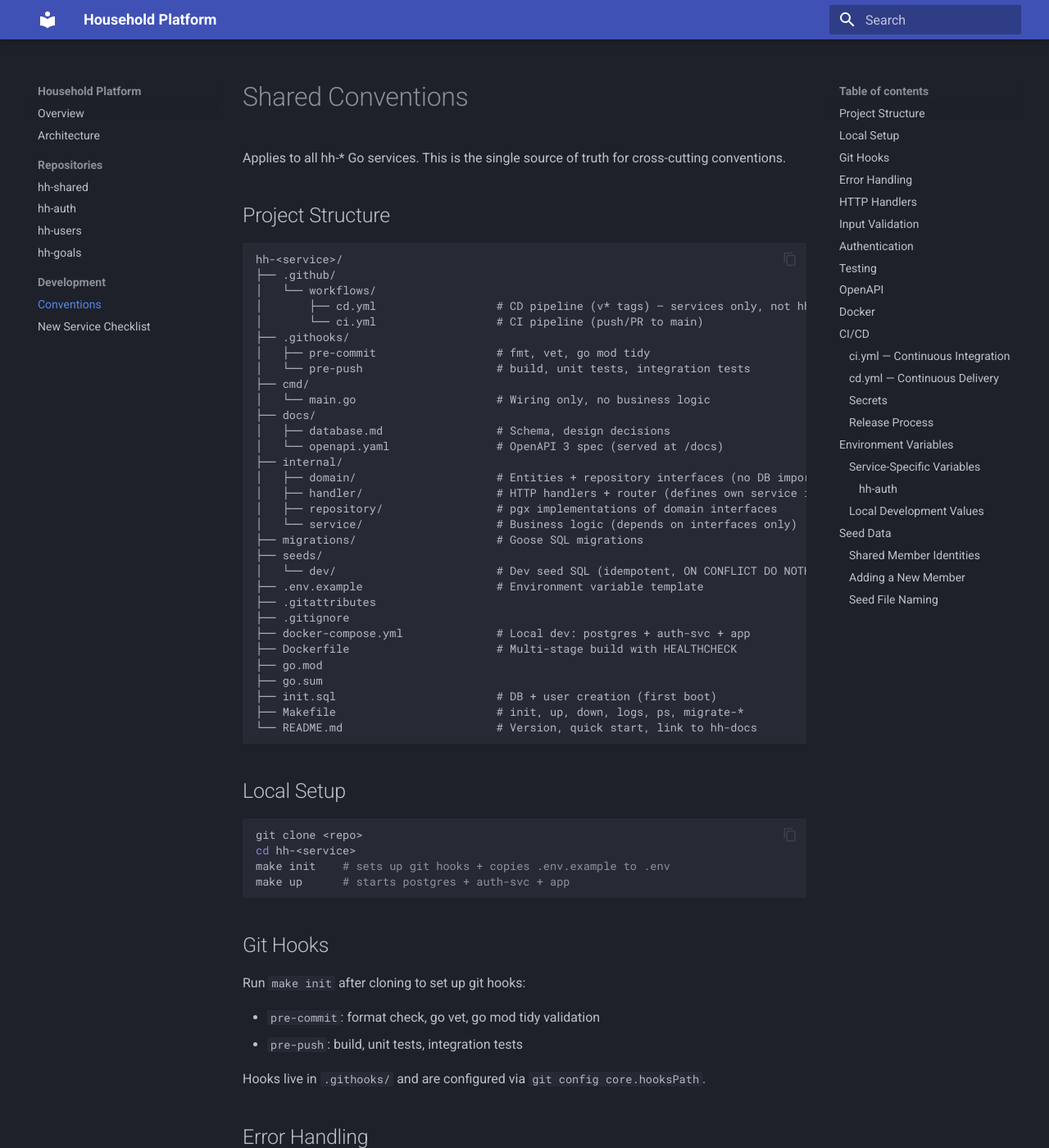
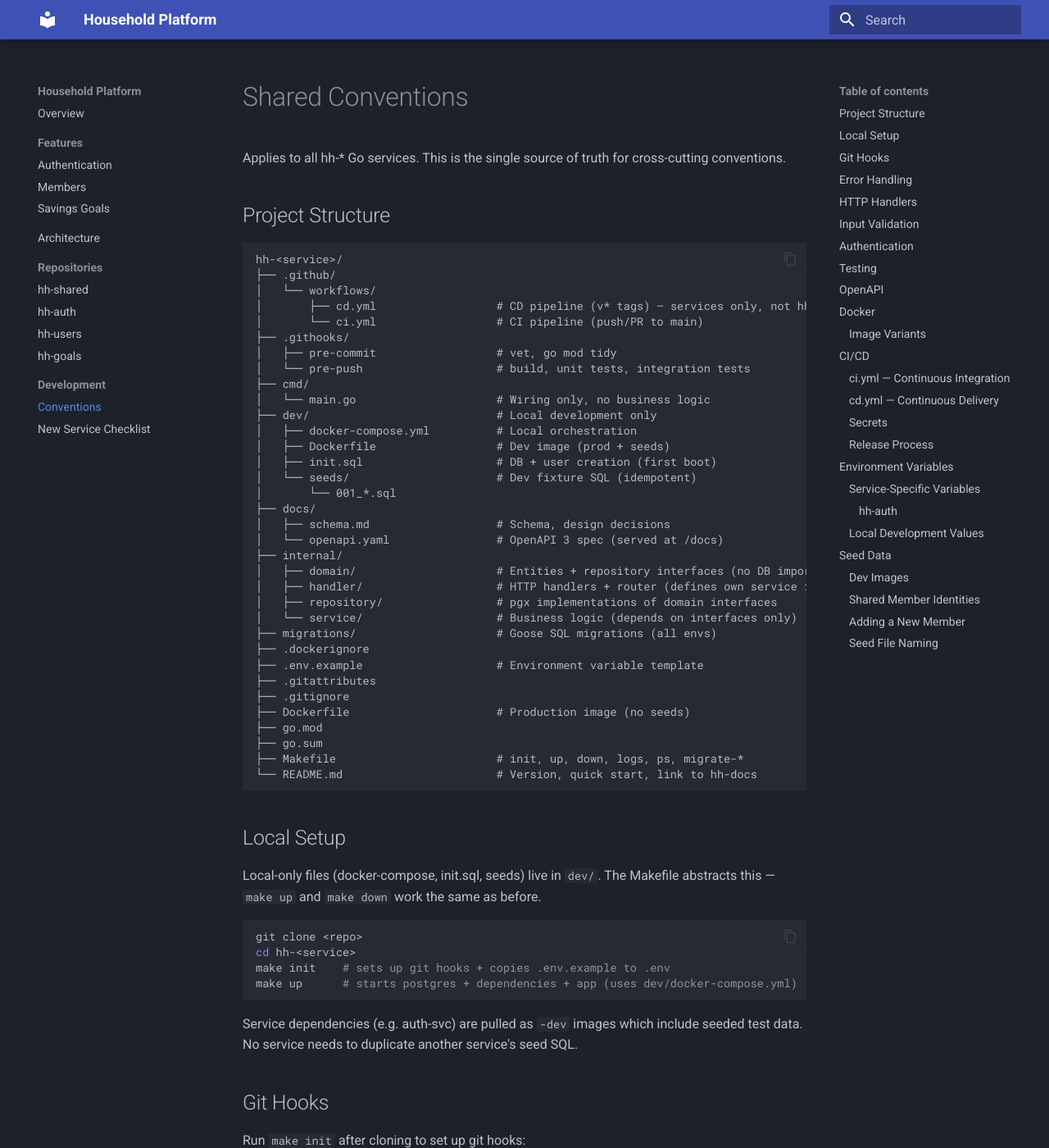
Before and after one commit to tiagorocha94/hh-docs, an MkDocs documentation site: the page built from docs/conventions.md, in a window 1280 px wide and 1400 px high. Shown: the whole window at 82% size. Built offline with MkDocs 1.6.1 and Material for MkDocs 9.7.7, drawn with Linux system fonts in a browser that asks for light colours; some of the changed text lies outside the part shown.

Commit message:
docs: add Features section, fix outdated conventions, update versions
- Add user-facing Features section (auth, members, savings goals)
- Restructure index.md with two-audience navigation (features vs dev)
- Remove gofmt references from conventions and CI steps
- Fix config validation docs to match actual implementation
- Update hh-shared version to v0.11.0
- Update testutil package description with new response helpers

````diff
--- a/docs/conventions.md
+++ b/docs/conventions.md
@@ -12,47 +12,57 @@ hh-<service>/
 │       ├── cd.yml                  # CD pipeline (v* tags) — services only, not hh-shared
 │       └── ci.yml                  # CI pipeline (push/PR to main)
 ├── .githooks/
-│   ├── pre-commit                  # fmt, vet, go mod tidy
+│   ├── pre-commit                  # vet, go mod tidy
 │   └── pre-push                    # build, unit tests, integration tests
 ├── cmd/
 │   └── main.go                     # Wiring only, no business logic
+├── dev/                            # Local development only
+│   ├── docker-compose.yml          # Local orchestration
+│   ├── Dockerfile                  # Dev image (prod + seeds)
+│   ├── init.sql                    # DB + user creation (first boot)
+│   └── seeds/                      # Dev fixture SQL (idempotent)
+│       └── 001_*.sql
 ├── docs/
-│   ├── database.md                 # Schema, design decisions
+│   ├── schema.md                   # Schema, design decisions
 │   └── openapi.yaml                # OpenAPI 3 spec (served at /docs)
 ├── internal/
 │   ├── domain/                     # Entities + repository interfaces (no DB imports)
 │   ├── handler/                    # HTTP handlers + router (defines own service interface)
 │   ├── repository/                 # pgx implementations of domain interfaces
 │   └── service/                    # Business logic (depends on interfaces only)
-├── migrations/                     # Goose SQL migrations
-├── seeds/
-│   └── dev/                        # Dev seed SQL (idempotent, ON CONFLICT DO NOTHING)
+├── migrations/                     # Goose SQL migrations (all envs)
+├── .dockerignore
 ├── .env.example                    # Environment variable template
 ├── .gitattributes
 ├── .gitignore
-├── docker-compose.yml              # Local dev: postgres + auth-svc + app
-├── Dockerfile                      # Multi-stage build with HEALTHCHECK
+├── Dockerfile                      # Production image (no seeds)
 ├── go.mod
 ├── go.sum
-├── init.sql                        # DB + user creation (first boot)
 ├── Makefile                        # init, up, down, logs, ps, migrate-*
 └── README.md                       # Version, quick start, link to hh-docs
 ```
 
 ## Local Setup
 
+Local-only files (docker-compose, init.sql, seeds) live in `dev/`. The
+Makefile abstracts this — `make up` and `make down` work the same as before.
+
 ```bash
 git clone <repo>
 cd hh-<service>
 make init    # sets up git hooks + copies .env.example to .env
-make up      # starts postgres + auth-svc + app
+make up      # starts postgres + dependencies + app (uses dev/docker-compose.yml)
 ```
+
+Service dependencies (e.g. auth-svc) are pulled as `-dev` images which
+include seeded test data. No service needs to duplicate another service's
+seed SQL.
 
 ## Git Hooks
 
 Run `make init` after cloning to set up git hooks:
 
-- `pre-commit`: format check, go vet, go mod tidy validation
+- `pre-commit`: go vet, go mod tidy validation
 - `pre-push`: build, unit tests, integration tests
 
 Hooks live in `.githooks/` and are configured via `git config core.hooksPath`.
@@ -81,7 +91,8 @@ Hooks live in `.githooks/` and are configured via `git config core.hooksPath`.
 ## Authentication
 
 - All `/v1` routes use `middleware.JWTAuth(ctx, jwksURL)` from hh-shared
-- `JWKS_URL` env var is required — service fails to start if empty
+- `JWKS_URL` env var is required — service fails to start if empty (checked manually in `main.go`)
+- hh-auth (the JWT issuer) does not require `JWKS_URL`
 - `reqctx.Identity` carries UserID, MemberID, Role through context
 - `middleware.AdminOnly` for admin-restricted endpoints
 - `reqctx.CanWrite(ctx, resourceMemberID)` for member-scoped writes
@@ -106,10 +118,26 @@ Hooks live in `.githooks/` and are configured via `git config core.hooksPath`.
 
 ## Docker
 
-- Multi-stage Dockerfile: alpine builder + alpine runtime
+- Multi-stage Dockerfile at repo root: alpine builder + alpine runtime
 - `HEALTHCHECK` in Dockerfile (not in docker-compose)
 - Build args: `VERSION`, `COMMIT`, `BUILD_TIME` for ldflags
-- Local docker-compose includes auth-svc for JWT validation
+- Production image contains only: binary, migrations, openapi.yaml
+- Seeds are NOT in the production image — they live in `dev/seeds/`
+- In local dev, seeds are volume-mounted into the container
+- `.dockerignore` excludes `dev/`, `.env`, docs, and dev tooling
+
+### Image Variants
+
+Every service publishes two image variants:
+
+| Tag | Contents | Use case |
+|---|---|---|
+| `:<tag>` / `:latest` | Binary + migrations + openapi.yaml | Production, staging |
+| `:<tag>-dev` / `:latest-dev` | Above + dev seeds | Local dev, integration tests |
+
+The dev image is built from `dev/Dockerfile` — a one-liner that layers
+`dev/seeds/` on top of the production image. This means any service can be
+pulled as a ready-to-use dependency with realistic test data.
 
 
 ## CI/CD
@@ -126,12 +154,11 @@ Steps:
 
 1. Checkout + Go setup
 2. SSH key configuration (for private hh-shared dependency)
-3. Format check (`gofmt -l .`)
-4. `go vet ./...`
-5. `go mod tidy` check (ensures go.mod/go.sum are clean)
-6. `go build ./...`
-7. Unit tests (`go test ./... -count=1`)
-8. Integration tests (`go test ./... -tags=integration -count=1`)
+3. `go vet ./...`
+4. `go mod tidy` check (ensures go.mod/go.sum are clean)
+5. `go build ./...`
+6. Unit tests (`go test ./... -count=1`)
+7. Integration tests (`go test ./... -tags=integration -count=1`)
 
 Tests run without `-race` (CGO is not required by the codebase).
 
@@ -146,6 +173,8 @@ Triggers on `v*` tags. Two jobs in sequence:
 - Logs into GHCR
 - Builds Docker image with version/commit/build-time ldflags
 - Pushes `ghcr.io/tiagorocha94/hh-<name>:<tag>` and `:latest`
+- Builds dev image from `dev/Dockerfile` (production image + seeds)
+- Pushes `ghcr.io/tiagorocha94/hh-<name>:<tag>-dev` and `:latest-dev`
 
 > **Note:** `cd.yml` only applies to service repos (hh-auth, hh-users, hh-goals, etc.). hh-shared is a library and does not produce Docker images — it only has `ci.yml`.
 
@@ -166,7 +195,21 @@ Triggers on `v*` tags. Two jobs in sequence:
 
 ## Environment Variables
 
-All services use `config.Load()` from hh-shared which reads these common variables:
+All services use `config.Load()` from hh-shared:
+
+```go
+cfg, err := config.Load()
+if err != nil {
+    return fmt.Errorf("load config: %w", err)
+}
+
+// Services that need JWKS (hh-users, hh-goals, etc.):
+if cfg.JWKSURL == "" {
+    return fmt.Errorf("JWKS_URL is required")
+}
+```
+
+`config.Load()` reads these common variables:
 
 | Variable | Required | Default | Description |
 |---|---|---|---|
@@ -176,7 +219,7 @@ All services use `config.Load()` from hh-shared which reads these common variabl
 | `LOG_LEVEL` | No | `info` | Minimum log level (`debug`, `info`, `warn`, `error`) |
 | `JWKS_URL` | Yes* | — | JWKS endpoint URL for JWT validation |
 
-*`JWKS_URL` is required by all services except hh-auth (which is the JWT issuer).
+*`JWKS_URL` is required by all services except hh-auth (which is the JWT issuer). Checked manually in `main.go`.
 
 ### Service-Specific Variables
 
@@ -188,7 +231,7 @@ All services use `config.Load()` from hh-shared which reads these common variabl
 
 ### Local Development Values
 
-For `docker-compose.yml` (inter-container networking):
+For `dev/docker-compose.yml` (inter-container networking):
 
 ```
 DB_DSN=postgres://<svc>_user:<svc>_pass@postgres:5432/<svc>?sslmode=disable
@@ -204,7 +247,25 @@ JWKS_URL=http://localhost:8081/v1/jwks
 
 ## Seed Data
 
-Dev seeds run automatically when `ENV=development`. They use `ON CONFLICT DO NOTHING` for idempotency.
+Dev seeds live in `dev/seeds/` and run automatically when `ENV=development`.
+They use `ON CONFLICT DO NOTHING` for idempotency.
+
+In local development, `docker-compose.yml` mounts `dev/seeds/` into the
+container at `/app/seeds/dev`. In production, no mount exists — the seeds
+directory is absent and the runner skips silently.
+
+### Dev Images
+
+Every service publishes a `-dev` Docker image that includes seed data.
+When a service depends on another (e.g. hh-goals depends on hh-auth),
+the compose file references the dependency's `-dev` image. This means:
+
+- Auth credentials (admin, Alice, Bob, Carla) are defined once in hh-auth
+  and consumed everywhere via `hh-auth:latest-dev`.
+- A full-stack mocked environment can be composed by referencing all
+  `-dev` images — no building from source required.
+- Integration test suites can spin up real service containers with
+  predictable, consistent seed data.
 
 ### Shared Member Identities
 
@@ -223,8 +284,8 @@ hh-auth also seeds an admin user (not member-linked):
 ### Adding a New Member
 
 1. Add UUID constant to `hh-shared/seeds/identities.go`
-2. Add user row to `hh-auth/seeds/dev/001_users.sql` (with bcrypt hash)
-3. Add member row to `hh-users/seeds/dev/001_members.sql`
+2. Add user row to `hh-auth/dev/seeds/001_users.sql` (with bcrypt hash)
+3. Add member row to `hh-users/dev/seeds/001_members.sql`
 4. Update `hh/fe/src/lib/seeds.ts` (frontend mirror)
 5. Add seed data to any service that references members (investments entities, etc.)
 6. Bump hh-shared version and update downstream services
--- a/mkdocs.yml
+++ b/mkdocs.yml
@@ -16,6 +16,10 @@ theme:
 
 nav:
   - Overview: index.md
+  - Features:
+    - Authentication: features/auth.md
+    - Members: features/members.md
+    - Savings Goals: features/goals.md
   - Architecture: architecture.md
   - Repositories:
     - hh-shared: repositories/hh-shared.md
````
Also changed, not shown: other parts of docs/conventions.md (+1 -0 lines), README.md (+10 -13 lines), docs/features/auth.md (added, +31 -0 lines), docs/features/goals.md (added, +54 -0 lines), docs/features/members.md (added, +28 -0 lines), docs/index.md (+21 -10 lines), docs/new-service-checklist.md (+2 -2 lines), docs/repositories/hh-shared.md (+3 -3 lines), docs/repositories/hh-users.md (+17 -37 lines).
